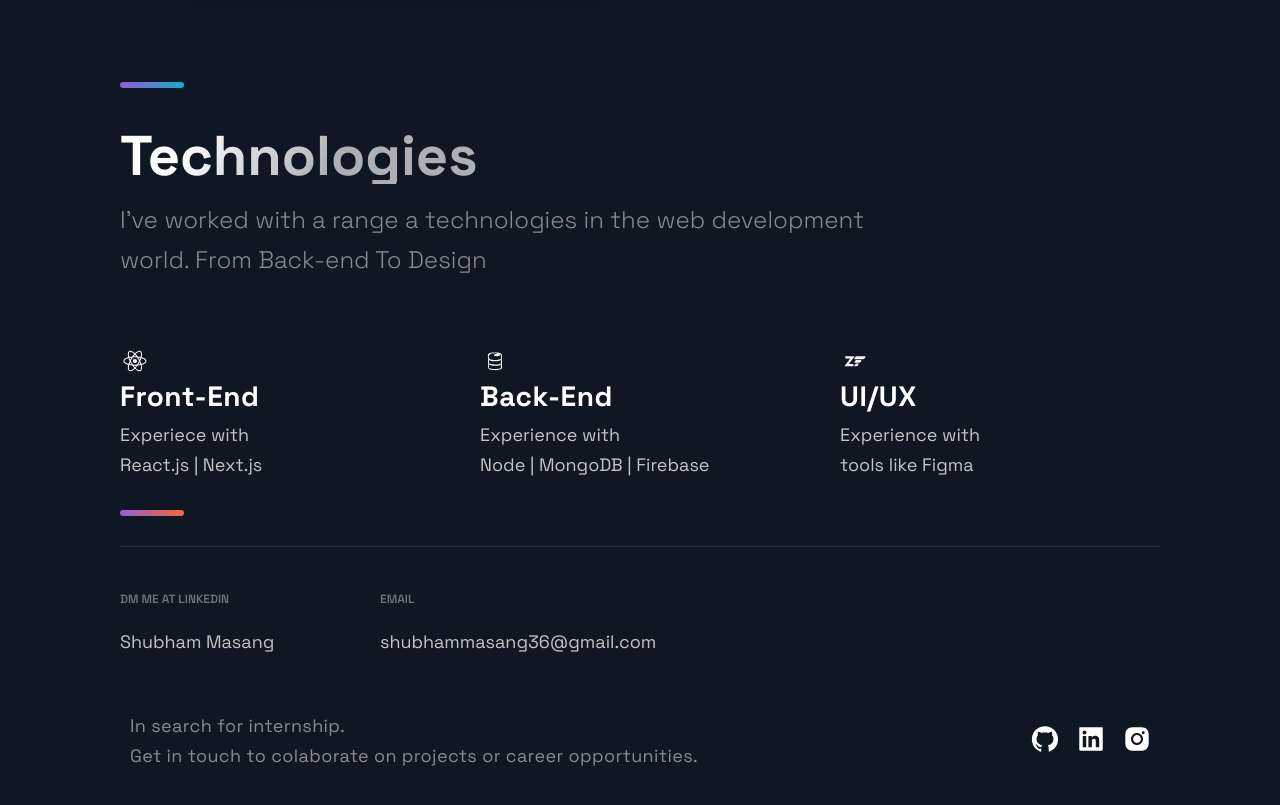
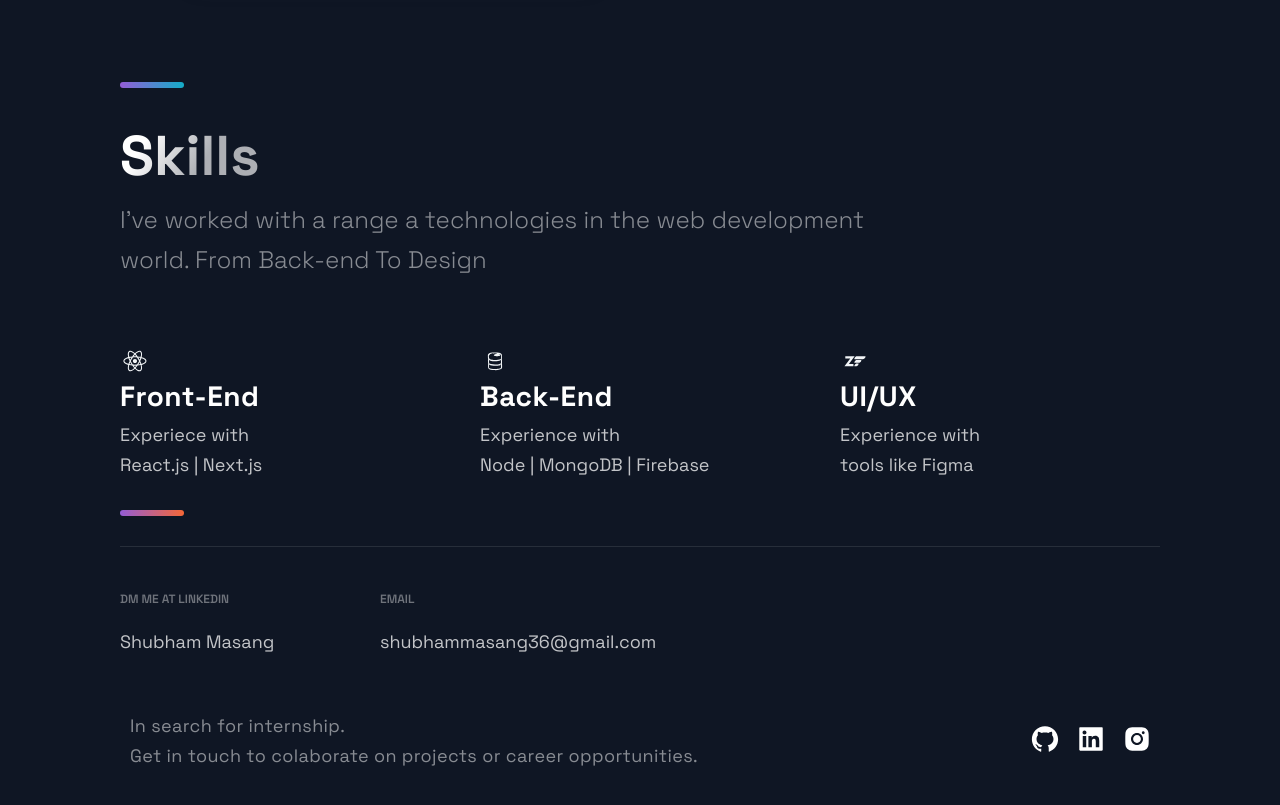
Before and after one commit to masangshubham/portfolio-web, a Next.js app: page / in a window 1280 px wide. Shown: the part 2080-2885 px from the top of the page. Built offline with nearby package versions, Linux system fonts and the light colour scheme.

Commit message:
fix skills

```diff
--- a/src/components/Technologies/Technologies.js
+++ b/src/components/Technologies/Technologies.js
@@ -6,7 +6,7 @@ import { List, ListContainer, ListItem, ListParagraph, ListTitle } from './Techn
 const Technologies = () =>  (
   <Section id="tech">
     <SectionDivider divider />
-    <SectionTitle>Technologies</SectionTitle>
+    <SectionTitle>Skills</SectionTitle>
     <SectionText>
       I've worked with a range a technologies in the web development world.
       From Back-end To Design
```
